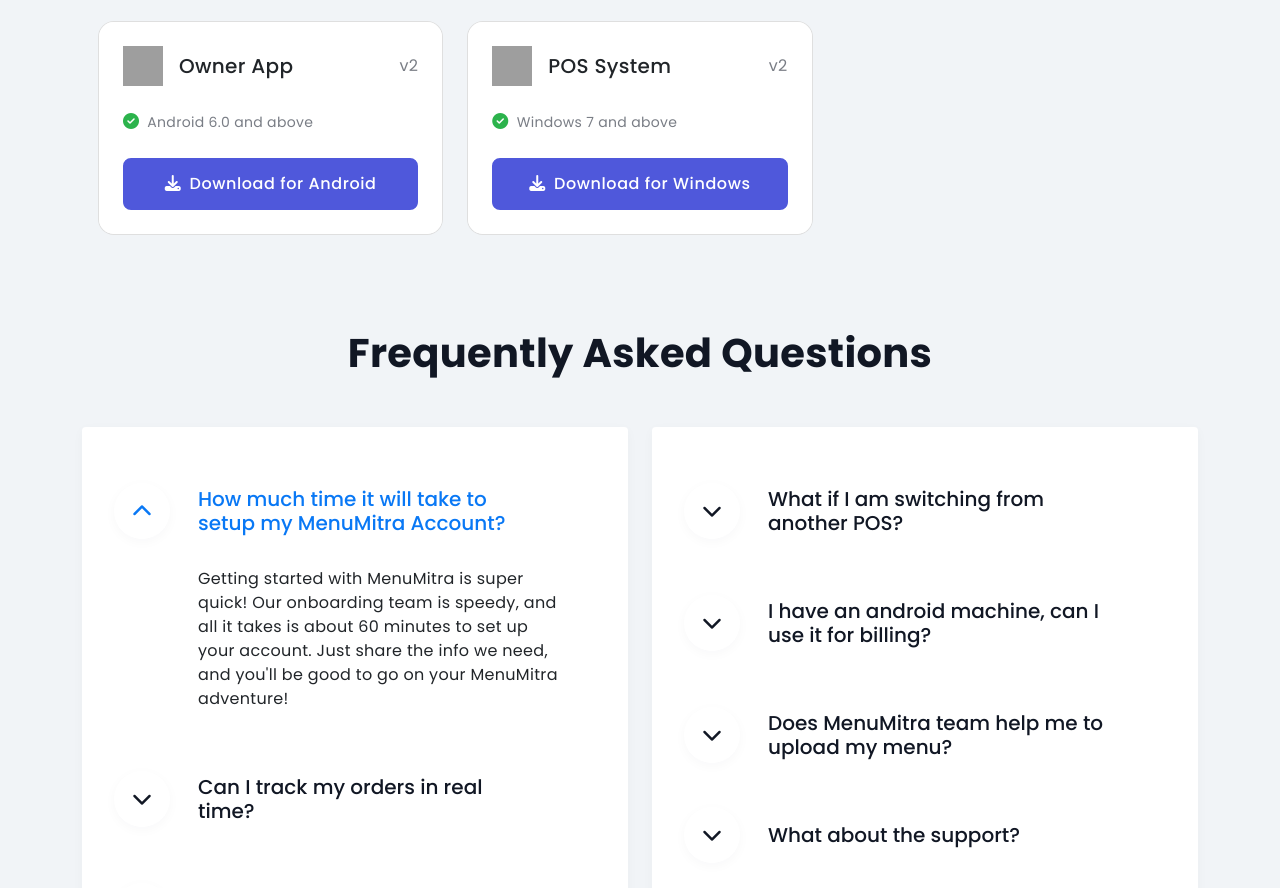
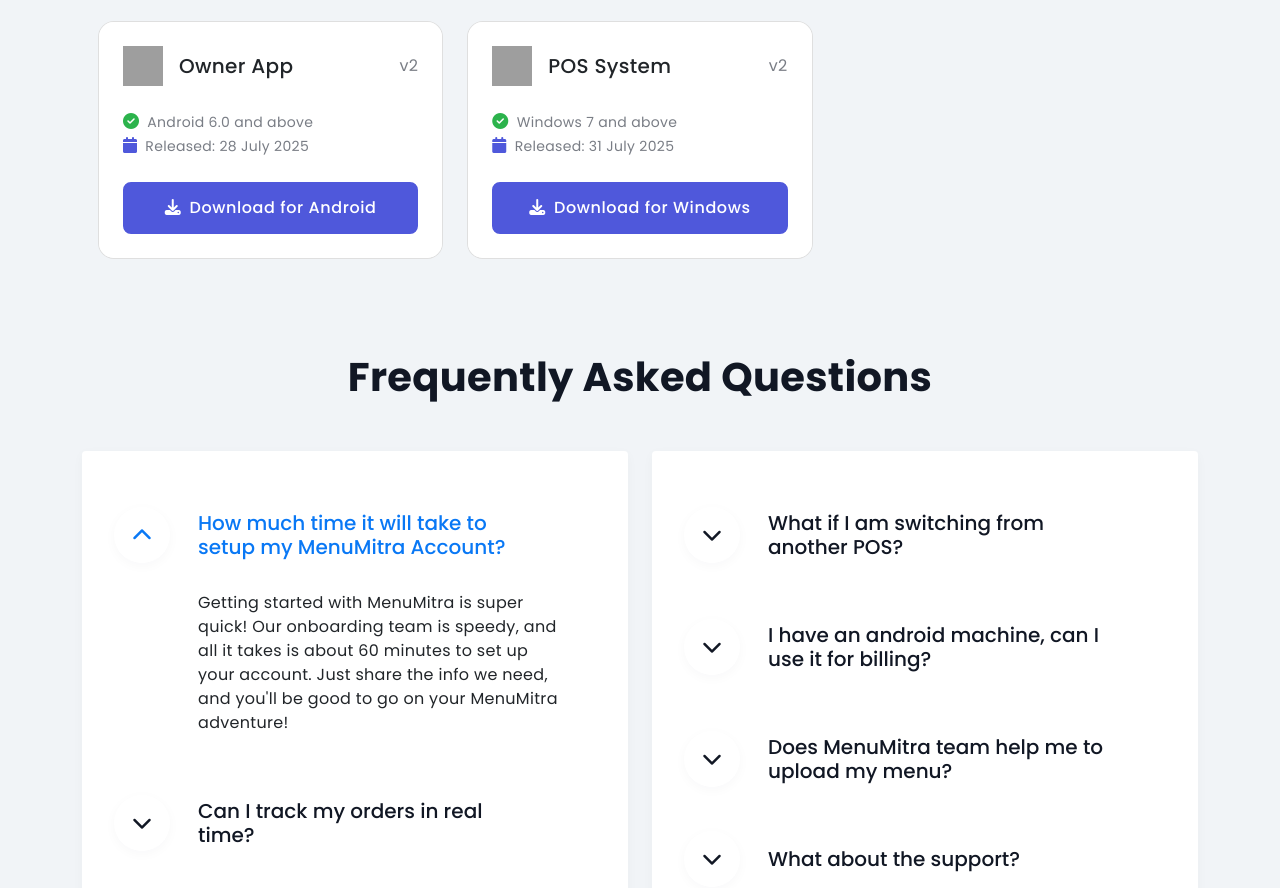
Before and after one commit to Shekru-Labs-India/menumitra_website, a React (Create React App) app: page /apps in a window 1280 px wide. Shown: the part 1320-2208 px from the top of the page. Built offline with nearby package versions, Linux system fonts and the light colour scheme; grey boxes are pictures that could not be loaded.

Commit message:
Add release dates for Android and Windows apps in Apps component for improved user information

```diff
--- a/src/components/Apps.jsx
+++ b/src/components/Apps.jsx
@@ -287,10 +287,13 @@
                   </div>
 
                   <ul className="list-unstyled mb-4">
-
                     <li>
                       <i className="fa-solid fa-circle-check text-success me-2"></i>
                       <span className="small">Android 6.0 and above</span>
+                    </li>
+                    <li>
+                      <i className="fa-solid fa-calendar text-info me-2"></i>
+                      <span className="small">Released: 28 July 2025</span>
                     </li>
                   </ul>
                   <a
@@ -326,10 +329,13 @@
                   </div>
 
                   <ul className="list-unstyled mb-4">
-
                     <li>
                       <i className="fa-solid fa-circle-check text-success me-2"></i>
                       <span className="small">Windows 7 and above</span>
+                    </li>
+                    <li>
+                      <i className="fa-solid fa-calendar text-info me-2"></i>
+                      <span className="small">Released: 31 July 2025</span>
                     </li>
                   </ul>
                   <a
```
